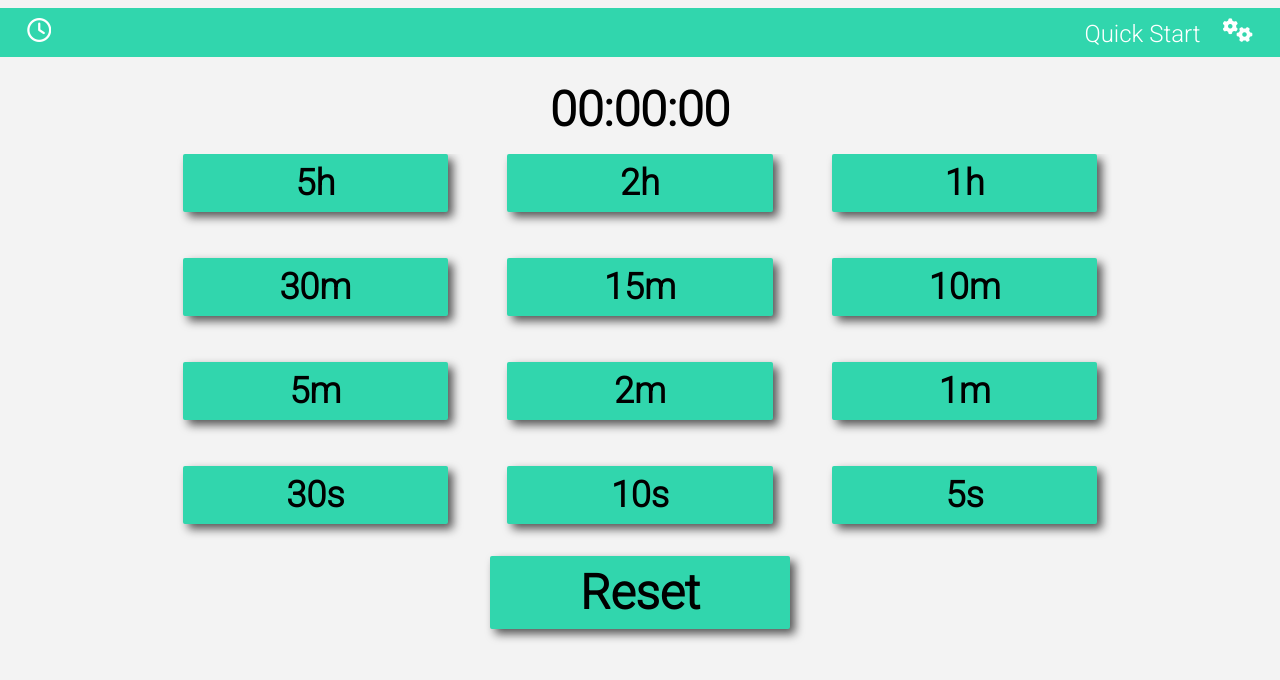
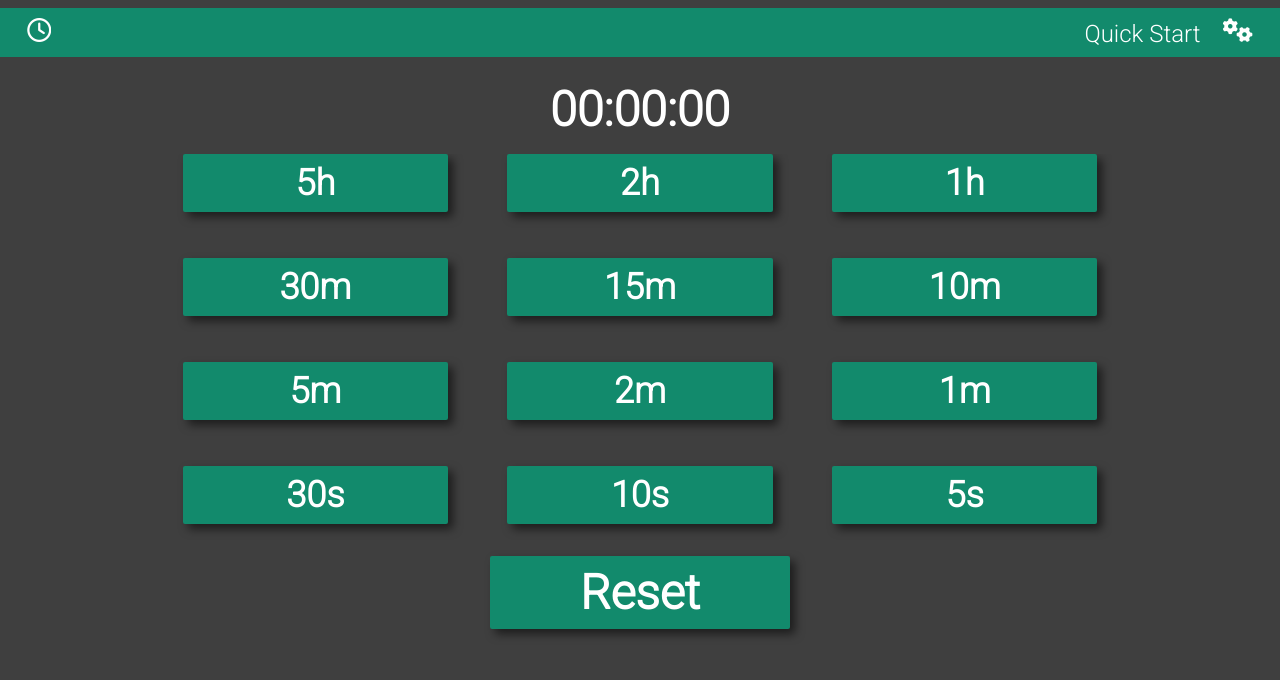
Before and after one commit to arkadiuszpasek/timer, a React (Create React App) app: page /#/ in a window 1280 px wide. Shown: the top 680 px of the page. Built offline with nearby package versions, Linux system fonts and the light colour scheme.

Commit message:
Dark theme as default

```diff
--- a/src/reducers/themeReducer.js
+++ b/src/reducers/themeReducer.js
@@ -5,7 +5,7 @@ const themes = {
   dark: 'dark',
 };
 
-export default (state = themes.light, action) => {
+export default (state = themes.dark, action) => {
   switch (action.type) {
     case THEME_CHANGE:
       return action.payload;
--- a/src/styles/partials/_partials.scss
+++ b/src/styles/partials/_partials.scss
@@ -1,13 +1,13 @@
 @mixin shadow() {
-  -webkit-box-shadow: 10px 10px 10px 0px rgba(0, 0, 0, 0.65);
-  -moz-box-shadow: 10px 10px 10px 0px rgba(0, 0, 0, 0.65);
-  box-shadow: 5px 5px 10px 0px rgba(0, 0, 0, 0.65);
+  -webkit-box-shadow: 10px 10px 10px 0px rgba(0, 0, 0, 0.55);
+  -moz-box-shadow: 10px 10px 10px 0px rgba(0, 0, 0, 0.55);
+  box-shadow: 5px 5px 10px 0px rgba(0, 0, 0, 0.55);
 }
 
 @mixin shadow_hover() {
   &:hover {
-    -webkit-box-shadow: 10px 10px 10px 0px rgba(0, 0, 0, 0.9);
-    -moz-box-shadow: 10px 10px 10px 0px rgba(0, 0, 0, 0.9);
-    box-shadow: 5px 5px 10px 0px rgba(0, 0, 0, 0.9);
+    -webkit-box-shadow: 10px 10px 10px 0px rgba(0, 0, 0, 1);
+    -moz-box-shadow: 10px 10px 10px 0px rgba(0, 0, 0, 1);
+    box-shadow: 5px 5px 10px 0px rgba(0, 0, 0, 1);
   }
 }
```
